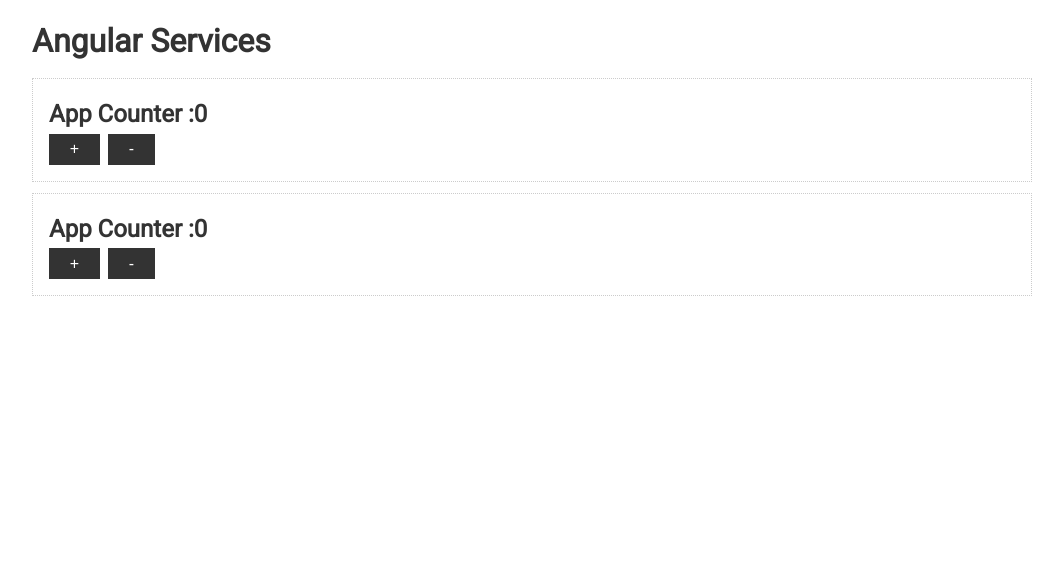
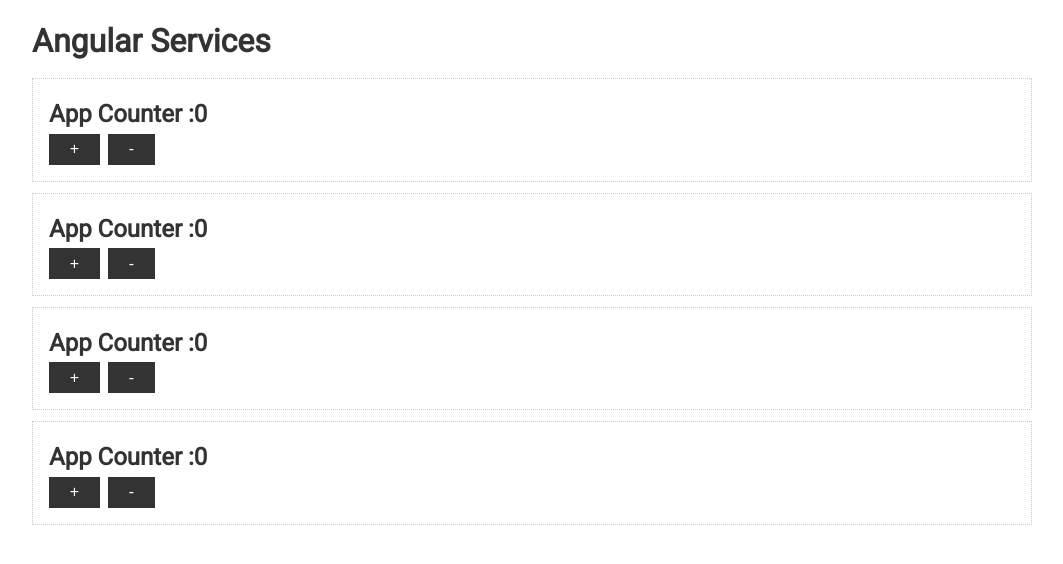
Before and after one commit to yakidan/Angular, an Angular app in the folder Angular/Practise/basics-and-syntax/angular-basics/: page / in a window 1280 px wide. Shown: the top 564 px of the page, without its empty margins (108-1171 px from the left). Built offline with nearby package versions, Linux system fonts and the light colour scheme.

Commit message:
Services: scope of services

```diff
--- a/Angular/Practise/basics-and-syntax/angular-basics/src/app/app.component.html
+++ b/Angular/Practise/basics-and-syntax/angular-basics/src/app/app.component.html
@@ -9,8 +9,8 @@
   </div>
   <div class="card">
     <h2>App Counter :{{localCounterService.counter}}</h2>
-
     <button class="btn" (click)="localCounterService.increase()">+</button>
     <button class="btn" (click)="localCounterService.decrease()">-</button>
   </div>
+  <app-counter></app-counter>
 </div>
--- a/Angular/Practise/basics-and-syntax/angular-basics/src/app/app.module.ts
+++ b/Angular/Practise/basics-and-syntax/angular-basics/src/app/app.module.ts
@@ -4,10 +4,12 @@ import {NgModule} from '@angular/core';
 import {AppComponent} from './app.component';
 import {FormsModule} from '@angular/forms';
 import {AppCounterService} from "./services/app-counter.service";
+import { CounterComponent } from './counter/counter.component';
 
 @NgModule({
   declarations: [
     AppComponent,
+    CounterComponent,
   ],
   imports: [
     BrowserModule,
--- /dev/null
+++ b/Angular/Practise/basics-and-syntax/angular-basics/src/app/counter/counter.component.html
@@ -0,0 +1,11 @@
+<div class="card">
+  <h2>App Counter :{{appCounterService.counter}}</h2>
+
+  <button class="btn" (click)="appCounterService.increase()">+</button>
+  <button class="btn" (click)="appCounterService.decrease()">-</button>
+</div>
+<div class="card">
+  <h2>App Counter :{{localCounterService.counter}}</h2>
+  <button class="btn" (click)="localCounterService.increase()">+</button>
+  <button class="btn" (click)="localCounterService.decrease()">-</button>
+</div>
--- /dev/null
+++ b/Angular/Practise/basics-and-syntax/angular-basics/src/app/counter/counter.component.ts
@@ -0,0 +1,17 @@
+import { Component, OnInit } from '@angular/core';
+import {AppCounterService} from "../services/app-counter.service";
+import {LocalCounterService} from "../services/local-counter.service";
+
+@Component({
+  selector: 'app-counter',
+  templateUrl: './counter.component.html',
+  styleUrls: ['./counter.component.scss'],
+  providers:[LocalCounterService]
+})
+export class CounterComponent {
+
+  constructor(private appCounterService: AppCounterService,
+              private localCounterService:LocalCounterService) {
+
+  }
+}
--- a/Angular/Practise/basics-and-syntax/angular-basics/src/app/services/local-counter.service.ts
+++ b/Angular/Practise/basics-and-syntax/angular-basics/src/app/services/local-counter.service.ts
@@ -11,4 +11,5 @@ export class LocalCounterService {
   decrease() {
     this.counter--
   }
+
 }
```
Also changed, not shown: Angular/Practise/basics-and-syntax/angular-basics/src/app/counter/counter.component.scss (added).
